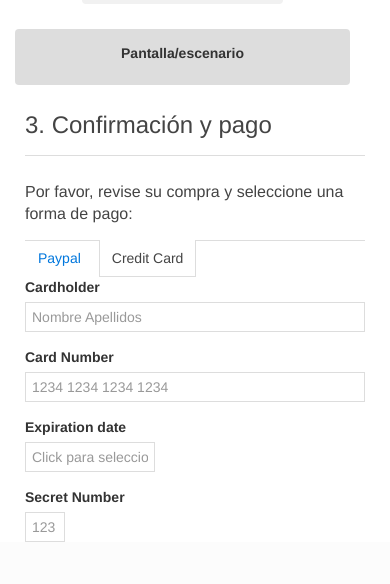
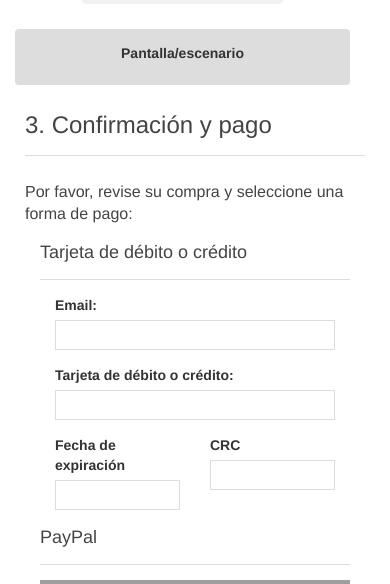
Before and after one commit to alexrs/dsi-uc3m-backend, a Flask app: page /purchase in a window 390 px wide. Shown: the part 982-1566 px from the top of the page. Before the commit the page ends 1524 px from the top, so only its background shows below. Run offline with Flask 2, Linux system fonts and the light colour scheme; some libraries are stand-ins or nearby versions; grey boxes are pictures that could not be loaded.

Commit message:
FIX foote; ADD shit to shop

```diff
--- a/entradas_com/app/templates/shop/shop.html
+++ b/entradas_com/app/templates/shop/shop.html
@@ -126,47 +126,54 @@
             <h2>3. Confirmación y pago</h2>
             <hr>
             <h4>Por favor, revise su compra y seleccione una forma de pago:</h4>
-            <fieldset>
-                <ul class="uk-tab uk-tab-bottom" data-uk-tab>
-                    <li><a href="#" onclick="payWithPal();">Paypal</a></li>
-                    <li class="uk-active"><a href="#" onclick="payWithCard();">Credit Card</a></li>
-                </ul>
+            <div class="col-xs-12 col-sm-8">
+                <h3>Tarjeta de débito o crédito</h3>
+                <hr>
+                <div id="shop-mail-div" class="form-group has-feedback col-xs-12">
+                    <label for="email">Email:</label>
+                    <input name="email" type="email" class="form-control" id="login-email" onchange="login(0, this.id)" aria-describedby="inputSuccess4Status" required>
+                    <span id="login-mail-icon" class="glyphicon form-control-feedback" aria-hidden="true"></span>
+                    <span id="inputSuccess4Status" class="sr-only">(success)</span>
+                </div>
+                <div id="shop-card-div" class="form-group has-feedback col-xs-12">
+                    <label for="pwd">Tarjeta de débito o crédito:</label>
+                    <input name="password" type="password" class="form-control" id="login-pwd" onchange="login(1, this.id)" aria-describedby="inputSuccess5Status" required>
+                    <span id="login-pwd-icon" class="glyphicon form-control-feedback" aria-hidden="true"></span>
+                    <span id="inputSuccess5Status" class="sr-only">(success)</span>
+                </div>
+                <div id="shop-date-div" class="form-group has-feedback col-xs-6">
+                    <label for="pwd">Fecha de expiración</label>
+                    <input name="password" type="password" class="form-control" id="login-pwd" onchange="login(1, this.id)" aria-describedby="inputSuccess5Status" required>
+                    <span id="login-pwd-icon" class="glyphicon form-control-feedback" aria-hidden="true"></span>
+                    <span id="inputSuccess5Status" class="sr-only">(success)</span>
+                </div>
+                <div id="shop-crc-div" class="form-group has-feedback col-xs-6">
+                    <label for="pwd">CRC</label>
+                    <input name="password" type="password" class="form-control" id="login-pwd" onchange="login(1, this.id)" aria-describedby="inputSuccess5Status" required>
+                    <span id="login-pwd-icon" class="glyphicon form-control-feedback" aria-hidden="true"></span>
+                    <span id="inputSuccess5Status" class="sr-only">(success)</span>
+                </div>
 
-                <div id="card-info" class="payment-option">
-                    <div class="uk-form-row card-input">
-                        <label class="uk-form-label" for="">Cardholder</label>
-                        <div class="uk-form-controls">
-                            <input id="cardholder-input" class="uk-form-width-large" type="text" name="cardholder" placeholder="Nombre Apellidos">
-                        </div>
-                    </div>
-                    <div class="uk-form-row card-input">
-                        <label class="uk-form-label" for="">Card Number</label>
-                        <div class="uk-form-controls">
-                            <input id="cardnum-input" class="uk-form-width-large" type="text" name="cardnum" placeholder="1234 1234 1234 1234">
-                        </div>
-                    </div>
-                    <div class="uk-form-row card-input">
-                        <label class="uk-form-label" for="">Expiration date</label>
-                        <div class="uk-form-controls">
-                            <input id="cardexp-input" class="uk-form-width-small" type="text" data-uk-datepicker="{format:'MM.YYYY', minDate: 0}" placeholder="Click para seleccionar" aria-describedby="basic-addon1">
-                        </div>
-                    </div>
-                    <div class="uk-form-row card-input">
-                        <label class="uk-form-label" for="">Secret Number</label>
-                        <div class="uk-form-controls">
-                            <input id="cardsecret-input" class="uk-form-width-mini" type="text" name="cardnum" placeholder="123">
-                        </div>
-                    </div>
+                <button id="login-form-btn" type="Submit" class="btn btn-success login login-field" data-dismiss="modal"onclick="changename(1)"  style="float:right" disabled>
+                    <span class="glyphicon glyphicon-log-in"></span> Proceed to checkout
+                </button>
+            </div>
+
+            <div class="col-xs-12 col-sm-4">
+                <h3>PayPal</h3>
+                <hr>
+                <div  style="text-align:center">
+                    <a href=""><img src="https://www.paypalobjects.com/webstatic/en_US/i/buttons/checkout-logo-large.png" alt="Check out with PayPal"/></a>
+                    <img style="width:200px;margin-top:20px;"src="https://www.paypalobjects.com/webstatic/en_US/i/buttons/cc-badges-ppppcmcvdam.png" alt="Pay with PayPal, PayPal Credit or any major credit card" />
                 </div>
-            </fieldset>
-
+            </div>
             <!-- Submit -->
 
 
         </form>
     </div>
 
-     <!-- Footer
+     <!-- Footer-->
 
     <footer class="footer" style="margin-top:30px">
         <div class="row row-mod" align="center">
@@ -190,7 +197,7 @@
             </ul>
             <p>Made with <i class="fa fa-heart" aria-hidden="true"></i> in Leganés</p>
         </div>
-    </footer>-->
+    </footer>
 
     <!-- jQuery -->
     <script src="{{ url_for('static', filename='js/jquery.js') }}"></script>
```
